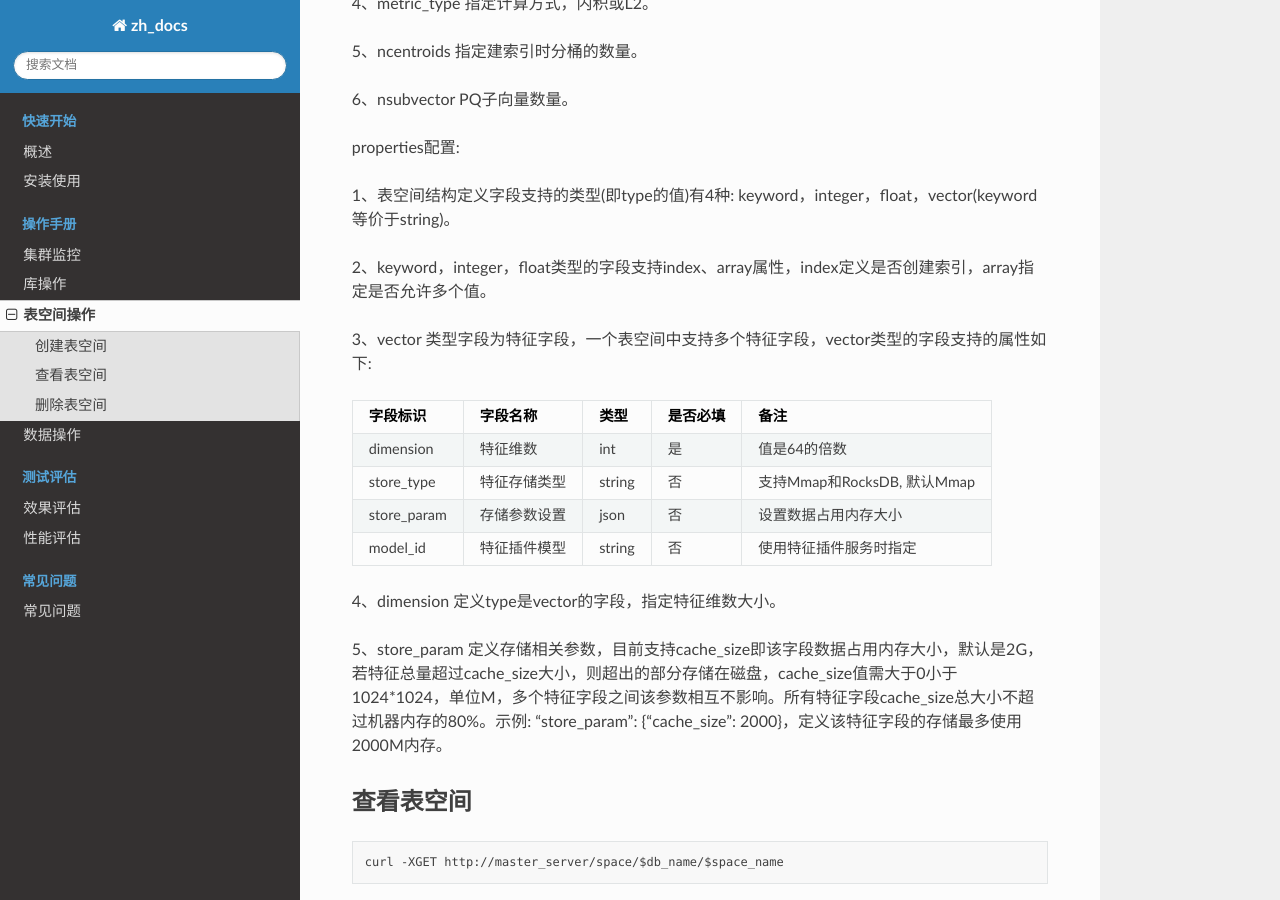
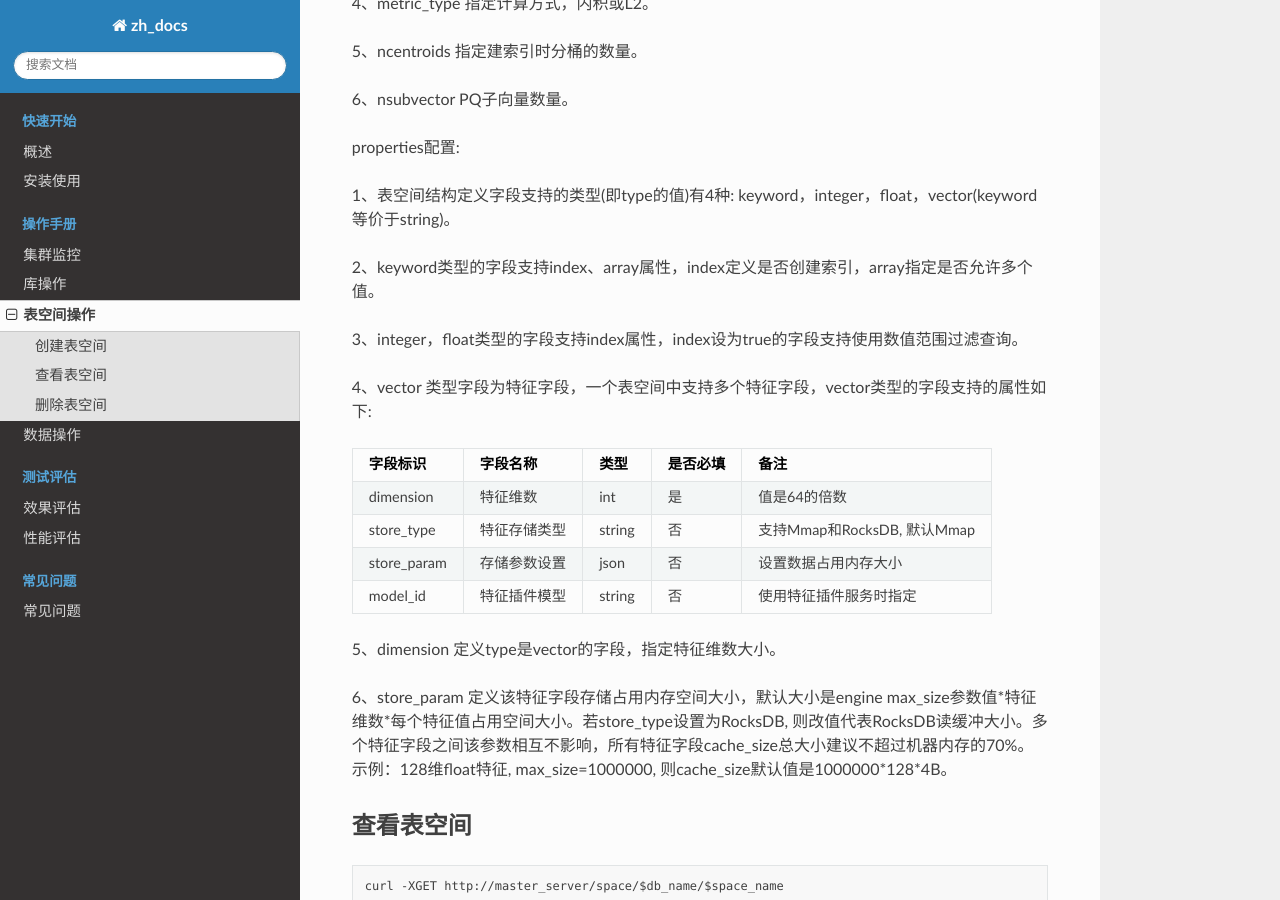
Before and after one commit to vearch/zh_docs, a Sphinx documentation site: the page built from docs/source/use_op/op_space.rst, in a window 1280 px wide and 900 px high, scrolled down 2093 px. Built offline with Sphinx 7.4.7 and the Read the Docs theme 2.0.0, drawn with Linux system fonts in a browser that asks for light colours; pages that are not in the unit, such as notebooks, are missing from menus.

Commit message:
Update op_space.rst
change space params.

```diff
--- a/docs/source/use_op/op_space.rst
+++ b/docs/source/use_op/op_space.rst
@@ -119,9 +119,11 @@ properties配置:
 
 1、表空间结构定义字段支持的类型(即type的值)有4种: keyword，integer，float，vector(keyword等价于string)。
 
-2、keyword，integer，float类型的字段支持index、array属性，index定义是否创建索引，array指定是否允许多个值。
+2、keyword类型的字段支持index、array属性，index定义是否创建索引，array指定是否允许多个值。
 
-3、vector 类型字段为特征字段，一个表空间中支持多个特征字段，vector类型的字段支持的属性如下:
+3、integer，float类型的字段支持index属性，index设为true的字段支持使用数值范围过滤查询。
+
+4、vector 类型字段为特征字段，一个表空间中支持多个特征字段，vector类型的字段支持的属性如下:
 
 +-------------+---------------+---------------+----------+----------------------------+
 |字段标识     |字段名称       |类型           |是否必填  |备注                        |
@@ -135,9 +137,9 @@ properties配置:
 |model_id     |特征插件模型   |string         |否        |使用特征插件服务时指定      |
 +-------------+---------------+---------------+----------+----------------------------+
 
-4、dimension 定义type是vector的字段，指定特征维数大小。
+5、dimension 定义type是vector的字段，指定特征维数大小。
 
-5、store_param 定义存储相关参数，目前支持cache_size即该字段数据占用内存大小，默认是2G，若特征总量超过cache_size大小，则超出的部分存储在磁盘，cache_size值需大于0小于1024*1024，单位M，多个特征字段之间该参数相互不影响。所有特征字段cache_size总大小不超过机器内存的80%。示例: "store_param": {"cache_size": 2000}，定义该特征字段的存储最多使用2000M内存。
+6、store_param 定义该特征字段存储占用内存空间大小，默认大小是engine max_size参数值*特征维数*每个特征值占用空间大小。若store_type设置为RocksDB, 则改值代表RocksDB读缓冲大小。多个特征字段之间该参数相互不影响，所有特征字段cache_size总大小建议不超过机器内存的70%。示例：128维float特征, max_size=1000000, 则cache_size默认值是1000000*128*4B。
 
 
 查看表空间
```
